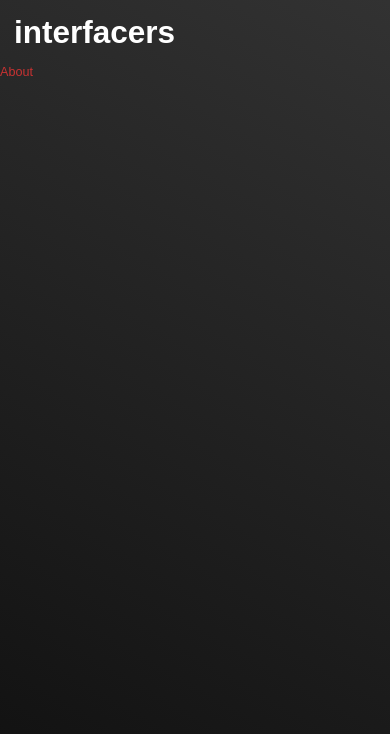
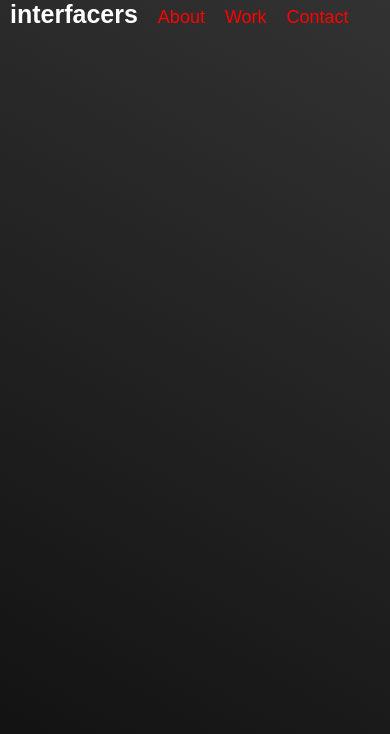
Before and after one commit to loopdive/react-components, a Next.js app: page / in a window 390 px wide. Shown: the top 734 px of the page. Built offline with nearby package versions, Linux system fonts and the light colour scheme; a web font is replaced by a local one.

Commit message:
Created TopBar component; Worked on responsive design

```diff
--- a/components/Logo/index.tsx
+++ b/components/Logo/index.tsx
@@ -8,8 +8,9 @@ const Logo = () => (
 
 const H1 = styled.h1`
   color: white;
-  font-size: 4.5rem;
-  padding: 2rem;
+  font-size: 2.5rem;
+  padding: 0 1rem;
+  width: 30%;
 `;
 
 export default Logo;
--- a/components/NavigationBar/index.tsx
+++ b/components/NavigationBar/index.tsx
@@ -1,11 +1,25 @@
 import Link from 'next/link';
+import styled from 'styled-components';
 
 const NavigationBar = () => (
-  <div>
+  <About>
     <Link href="/about">
-      <a>About</a>
+      <LinkElement>About</LinkElement>
     </Link>
-  </div>
+
+    <LinkElement>Work</LinkElement>
+    <LinkElement>Contact</LinkElement>
+  </About>
 );
 
+const About = styled.nav`
+  width: 70%;
+`;
+
+const LinkElement = styled.a`
+  color: red;
+  padding: 0 1rem;
+  cursor: pointer;
+`;
+
 export default NavigationBar;
--- /dev/null
+++ b/components/TopBar/index.tsx
@@ -0,0 +1,19 @@
+import React from 'react';
+import styled from 'styled-components';
+
+import Logo from '../Logo';
+import NavigationBar from '../NavigationBar';
+
+export default () => {
+  return (
+    <TopBar>
+      <Logo />
+      <NavigationBar />
+    </TopBar>
+  );
+};
+
+const TopBar = styled.div`
+  display: flex;
+  align-items: baseline;
+`;
--- a/pages/index.tsx
+++ b/pages/index.tsx
@@ -1,12 +1,10 @@
-import GlobalStyle from "../styles/base/_base";
-import Logo from "../components/Logo";
-import NavigationBar from "../components/NavigationBar";
+import GlobalStyle from '../styles/base/_base';
+import TopBar from '../components/TopBar';
 
 const Index = () => (
   <div>
     <GlobalStyle />
-    <Logo />
-    <NavigationBar />
+    <TopBar />
   </div>
 );
 
--- a/styles/base/_base.tsx
+++ b/styles/base/_base.tsx
@@ -3,8 +3,6 @@ import { createGlobalStyle } from 'styled-components';
 import {
   defaultFontSize, fontFace, fontFamily, colorBlack
 } from '../abstract/_variables';
-
-import { respond } from '../abstract/_functions';
 
 const GlobalStyle = createGlobalStyle`
     ${fontFace}
@@ -27,11 +25,6 @@ const GlobalStyle = createGlobalStyle`
     html {
         font-size: 62.5%;
 
-        ${respond('tab-land', 'font-size: 56.25%;')}
-        ${respond('tab-port', 'font-size: 50%;')}
-        ${respond('phone', 'font-size: 43.75%;')}
-        ${respond('big-device', 'font-size: 75%;')}
-
     }
 
     body {
```
Also changed, not shown: styles/abstract/_mixins.tsx (+7 -0 lines).
